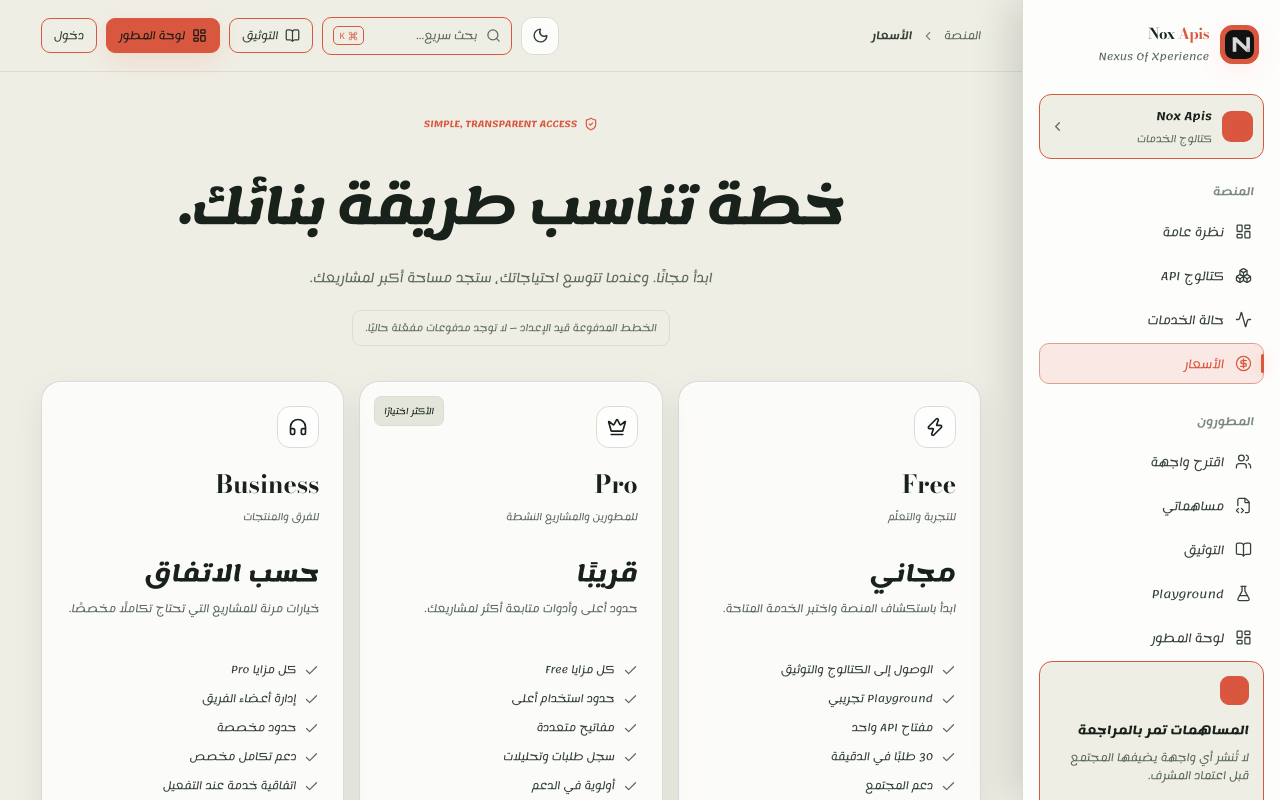
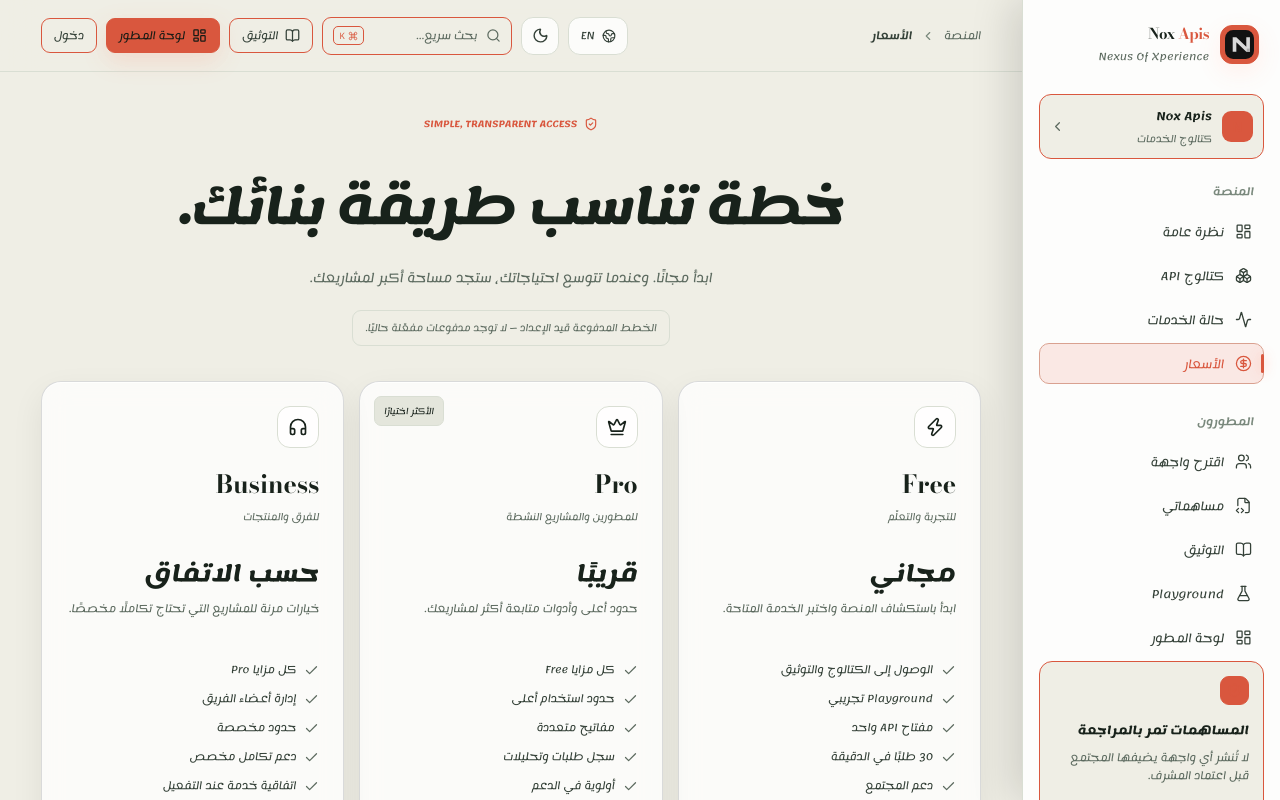
Before and after one commit to T7-T7/Bmg-Apis, a Next.js app: page /pricing in a window 1280 px wide. Shown: the top 800 px of the page. Built offline with nearby package versions, Linux system fonts and the light colour scheme.

Commit message:
Persist global Nox locale and add language toggle

```diff
--- a/components/app-shell.tsx
+++ b/components/app-shell.tsx
@@ -4,7 +4,7 @@ import Image from "next/image";
 import Link from "next/link";
 import { usePathname } from "next/navigation";
 import { useEffect, useState, type ReactNode } from "react";
-import { Activity, ArrowUpLeft, BookOpen, Boxes, ChevronLeft, CircleDollarSign, Command, FileCode2, FlaskConical, LayoutDashboard, Menu, Search, ShieldCheck, Users, X } from "lucide-react";
+import { Activity, ArrowUpLeft, BookOpen, Boxes, ChevronLeft, CircleDollarSign, Command, FileCode2, FlaskConical, Globe2, LayoutDashboard, Menu, Search, ShieldCheck, Users, X } from "lucide-react";
 import ThemeToggle from "@/components/theme-toggle";
 
 type NavItem = { href: string; label: string; icon: typeof LayoutDashboard };
@@ -30,16 +30,26 @@ export default function AppShell({ children }: Readonly<{ children: ReactNode }>
   const pathname = usePathname();
   const [menuOpen, setMenuOpen] = useState(false);
   const [searchOpen, setSearchOpen] = useState(false);
+  const [locale, setLocale] = useState<"ar" | "en">("ar");
   const current = pathname === "/" ? "نظرة عامة" : pathname.startsWith("/apis/") ? "تفاصيل الواجهة" : groups.flatMap(group => group.items).find(item => item.href === pathname)?.label ?? "Nox Apis";
 
   useEffect(() => { setMenuOpen(false); setSearchOpen(false); }, [pathname]);
   useEffect(() => {
-    if (pathname !== "/") {
-      document.documentElement.dir = "rtl";
-      document.documentElement.lang = "ar";
-      document.documentElement.dataset.locale = "ar";
-    }
-  }, [pathname]);
+    const saved = window.localStorage.getItem("nox-apis-locale");
+    const next = saved === "en" ? "en" : "ar";
+    setLocale(next);
+  }, []);
+  useEffect(() => {
+    document.documentElement.dir = locale === "ar" ? "rtl" : "ltr";
+    document.documentElement.lang = locale;
+    document.documentElement.dataset.locale = locale;
+  }, [pathname, locale]);
+  function toggleLocale() {
+    const next = locale === "ar" ? "en" : "ar";
+    setLocale(next);
+    window.localStorage.setItem("nox-apis-locale", next);
+    window.dispatchEvent(new Event("nox-locale-change"));
+  }
   useEffect(() => {
     function onKeyDown(event: KeyboardEvent) {
       if ((event.ctrlKey || event.metaKey) && event.key.toLowerCase() === "k") { event.preventDefault(); setSearchOpen(value => !value); }
@@ -72,7 +82,7 @@ export default function AppShell({ children }: Readonly<{ children: ReactNode }>
       <main className="main-area">
         <header className="topbar">
           <div className="topbar-start"><button className="icon-button mobile-menu" onClick={() => setMenuOpen(value => !value)} aria-label={menuOpen ? "إغلاق القائمة" : "فتح القائمة"} aria-expanded={menuOpen}>{menuOpen ? <X size={19} /> : <Menu size={19} />}</button><div className="breadcrumbs"><span>المنصة</span><ChevronLeft size={14} /><strong>{current}</strong></div></div>
-          <div className="topbar-actions"><ThemeToggle /><button className="quick-search" onClick={() => setSearchOpen(true)}><Search size={15} /><span>بحث سريع...</span><kbd><Command size={10} /> K</kbd></button><Link href="/docs" className="top-docs"><BookOpen size={15} /><span>التوثيق</span></Link><Link href="/dashboard" className="top-create"><LayoutDashboard size={15} /><span>لوحة المطور</span></Link><Link href="/login" className="top-docs"><span>دخول</span></Link></div>
+          <div className="topbar-actions"><button className="locale-toggle" type="button" onClick={toggleLocale} aria-label="Change language"><Globe2 size={14}/><span>{locale === "ar" ? "EN" : "عربي"}</span></button><ThemeToggle /><button className="quick-search" onClick={() => setSearchOpen(true)}><Search size={15} /><span>بحث سريع...</span><kbd><Command size={10} /> K</kbd></button><Link href="/docs" className="top-docs"><BookOpen size={15} /><span>التوثيق</span></Link><Link href="/dashboard" className="top-create"><LayoutDashboard size={15} /><span>لوحة المطور</span></Link><Link href="/login" className="top-docs"><span>دخول</span></Link></div>
         </header>
         {searchOpen && <div className="command-overlay" role="dialog" aria-modal="true" aria-label="البحث السريع" onMouseDown={event => { if (event.target === event.currentTarget) setSearchOpen(false); }}><div className="command-panel"><div className="command-input"><Search size={18} /><input autoFocus placeholder="ابحث أو اكتب اسم القسم..." onKeyDown={event => { if (event.key === "Enter") { const value = event.currentTarget.value.trim(); if (/api|واجهة|كتالوج/i.test(value)) window.location.href = "/apis"; else if (/مساهمة|اقتراح|إضافة/i.test(value)) window.location.href = "/create"; else if (/توثيق|docs/i.test(value)) window.location.href = "/docs"; else if (/playground|تجربة|اختبار/i.test(value)) window.location.href = "/playground"; else if (/سعر|أسعار|pricing/i.test(value)) window.location.href = "/pricing"; else if (/dashboard|لوحة/i.test(value)) window.location.href = "/dashboard"; else if (/حالة|status/i.test(value)) window.location.href = "/status"; else window.location.href = "/"; } }} /><kbd>ESC</kbd></div><div className="command-hint">انتقال سريع إلى أقسام المنصة</div>{groups.flatMap(group => group.items).map(item => { const Icon = item.icon; return <Link className="command-link" href={item.href} key={item.href} onClick={() => setSearchOpen(false)}><Icon size={16} /><span>{item.label}</span><ArrowUpLeft size={13} /></Link>; })}</div></div>}
         <div className="page-content">{children}</div>
```
